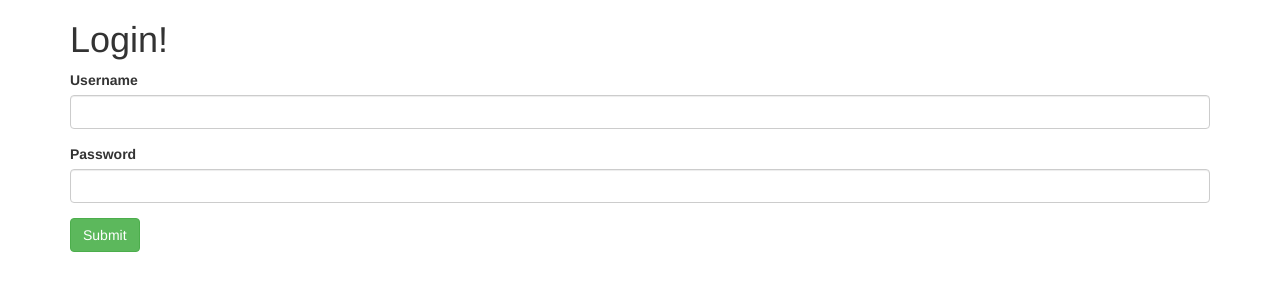
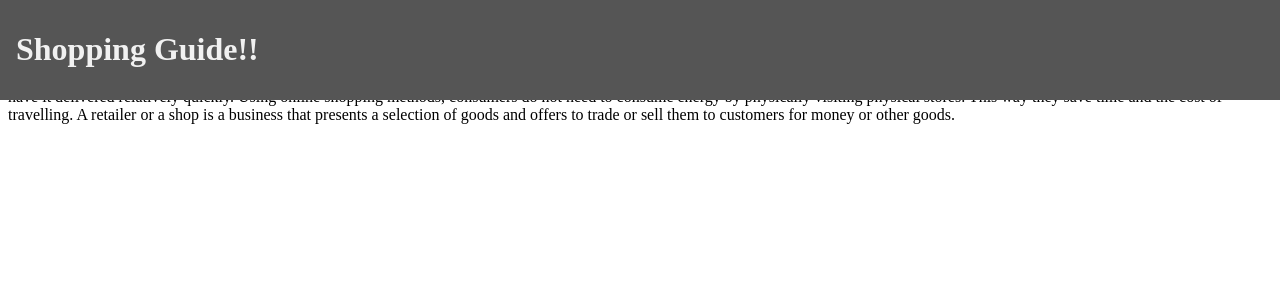
Before and after one commit to guptakoshika/Shopping-guode, an Angular app: page /home in a window 1280 px wide. Before the commit this address led to /. Shown: the top 300 px of the page. Built offline with nearby package versions, Linux system fonts and the light colour scheme.

Commit message:
added roting from login to home page and json files for data

```diff
--- a/src/app/app-routing.module.ts
+++ b/src/app/app-routing.module.ts
@@ -1,8 +1,14 @@
 import { NgModule } from '@angular/core';
 import { Routes, RouterModule } from '@angular/router';
+import { LoginComponent } from './login/login.component';
+import { HomeComponent } from './home/home.component';
 
 
-const routes: Routes = [];
+const routes: Routes = [
+  {path:'' , redirectTo:'/login',pathMatch:'full'},
+  {path: 'login', component:LoginComponent},
+  {path: 'home', component:HomeComponent}
+];
 
 @NgModule({
   imports: [RouterModule.forRoot(routes)],
--- a/src/app/app.component.html
+++ b/src/app/app.component.html
@@ -1 +1 @@
-<app-login></app-login>
+<router-outlet></router-outlet>
--- a/src/app/app.module.ts
+++ b/src/app/app.module.ts
@@ -7,13 +7,15 @@ import { AppComponent } from './app.component';
 import { HeaderComponent } from './header/header.component';
 import { FooterComponent } from './footer/footer.component';
 import { LoginComponent } from './login/login.component';
+import { HomeComponent } from './home/home.component';
 
 @NgModule({
   declarations: [
     AppComponent,
     HeaderComponent,
     FooterComponent,
-    LoginComponent
+    LoginComponent,
+    HomeComponent
   ],
   imports: [
     BrowserModule,
--- a/src/app/header/header.component.css
+++ b/src/app/header/header.component.css
@@ -2,6 +2,8 @@
     padding: 10px 16px;
     background: #555;
     color: #f1f1f1;
-    position: sticky;
+    position: fixed;
+    width: 100%;
     top: 0;
+    left: 0;
   }
--- a/src/app/header/header.component.html
+++ b/src/app/header/header.component.html
@@ -1,3 +1,3 @@
-<div class = "header">
+<header class = "header">
     <h1> Shopping Guide!!</h1>
-</div>
+</header>
--- /dev/null
+++ b/src/app/home/home.component.html
@@ -0,0 +1,13 @@
+<app-header></app-header>
+<p>Shopping is an activity in which a customer browses the available goods or services presented by one or more retailers with the potential intent to purchase a suitable selection of them. A typology of shopper types has been developed by
+scholars which identifies one group of shoppers as recreational shoppers,
+that is, those who enjoy shopping and view it as a leisure activity.
+Online shopping has become a major disruptor in the retail industry as consumers
+can now search for product information and place product orders across different regions.
+Online retailers deliver their products directly to the consumers' home, offices or wherever
+they want. The B2C (business to consumer) process has made it easy for consumers to select
+any product online from a retailer's website and to have it delivered relatively quickly.
+Using online shopping methods, consumers do not need to consume energy by physically
+visiting physical stores. This way they save time and the cost of travelling. A retailer
+or a shop is a business that presents a selection of goods and offers to trade or sell
+them to customers for money or other goods.</p>
--- /dev/null
+++ b/src/app/home/home.component.ts
@@ -0,0 +1,17 @@
+import { Component, OnInit } from '@angular/core';
+import * as data from 'src/assets/content /categories.json';
+
+@Component({
+  selector: 'app-home',
+  templateUrl: './home.component.html',
+  styleUrls: ['./home.component.css']
+})
+export class HomeComponent implements OnInit {
+
+  constructor() { }
+
+  ngOnInit() {
+    console.log( (data as any).default );
+  }
+
+}
--- a/src/app/login/login.component.ts
+++ b/src/app/login/login.component.ts
@@ -1,4 +1,5 @@
 import { Component, OnInit } from '@angular/core';
+import { Router } from '@angular/router';
 
 @Component({
   selector: 'app-login',
@@ -8,12 +9,12 @@ import { Component, OnInit } from '@angular/core';
 export class LoginComponent implements OnInit {
   username;
   password;
-  constructor() { }
+  constructor(private router : Router) { }
 
   ngOnInit() {
   }
   onSubmit(){
-    console.log("in submit !!!!!!!!!");
-    console.log(this.username)
+    //TODO: send the username and pasword to backedn for validation.
+    this.router.navigate(['/home']);
   }
 }
--- /dev/null
+++ b/src/assets/content /categories.json
@@ -0,0 +1,7 @@
+[
+    {"categoryName" : "Food"},
+    {"categoryName" : "HomeDecor"},
+    {"categoryName" : "Clothing"},
+    {"categoryName" : "Holiday"},
+    {"categoryName" : "Entertainment"}
+]
--- /dev/null
+++ b/src/assets/content /posts.json
@@ -0,0 +1,3 @@
+[
+    {"postid": 1, "postTitle" : "blah", "postContent" : "Something", "category" : "Food", "isEditorchoice" : "yes"}
+]
--- a/tsconfig.json
+++ b/tsconfig.json
@@ -10,6 +10,7 @@
     "module": "esnext",
     "moduleResolution": "node",
     "importHelpers": true,
+    "resolveJsonModule": true,
     "target": "es2015",
     "typeRoots": [
       "node_modules/@types"
```
Also changed, not shown: src/app/home/home.component.css (added), 1 other file (tests, documents, lock files or other folders).
